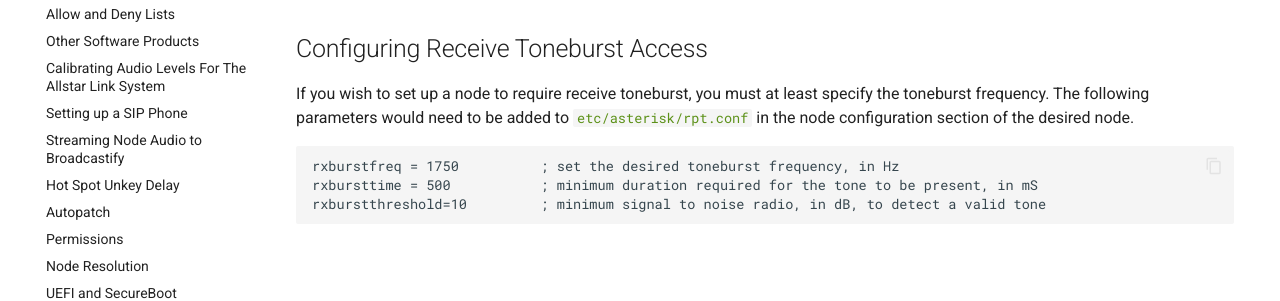
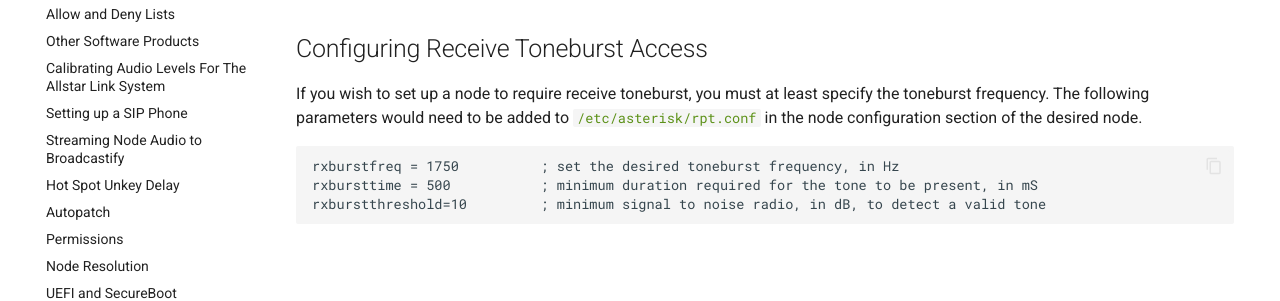
Before and after one commit to AllStarLink/ASL3-Manual, an MkDocs documentation site: the page built from docs/adv-topics/rxtoneburst.md, in a window 1280 px wide. Shown: the part 379-680 px from the top of the page. Built offline with MkDocs 1.6.1 and Material for MkDocs 9.7.7, drawn with Linux system fonts in a browser that asks for light colours.

````diff
--- a/docs/adv-topics/rxtoneburst.md
+++ b/docs/adv-topics/rxtoneburst.md
@@ -4,7 +4,7 @@ RX toneburst is a repeater access method (similar to CTCSS/PL or DCS) where the
 It is/was a common access method used almost exclusively in Europe. The typical tone used was 1750Hz. A user would send an initial burst of 1750Hz, usually less than 500mS, which would "wake up" the repeater. Once the repeater was "active", it would usually revert to carrier access for the duration of the conversation. After a period of quiet time, the repeater would revert to being "inactive", until it received another wake-up toneburst.
 
 ## Configuring Receive Toneburst Access
-If you wish to set up a node to require receive toneburst, you must at least specify the toneburst frequency. The following parameters would need to be added to [`etc/asterisk/rpt.conf`](../config/rpt.conf.md) in the node configuration section of the desired node.
+If you wish to set up a node to require receive toneburst, you must at least specify the toneburst frequency. The following parameters would need to be added to [`/etc/asterisk/rpt.conf`](../config/rpt.conf.md) in the node configuration section of the desired node.
 
 ```
 rxburstfreq = 1750          ; set the desired toneburst frequency, in Hz
````
